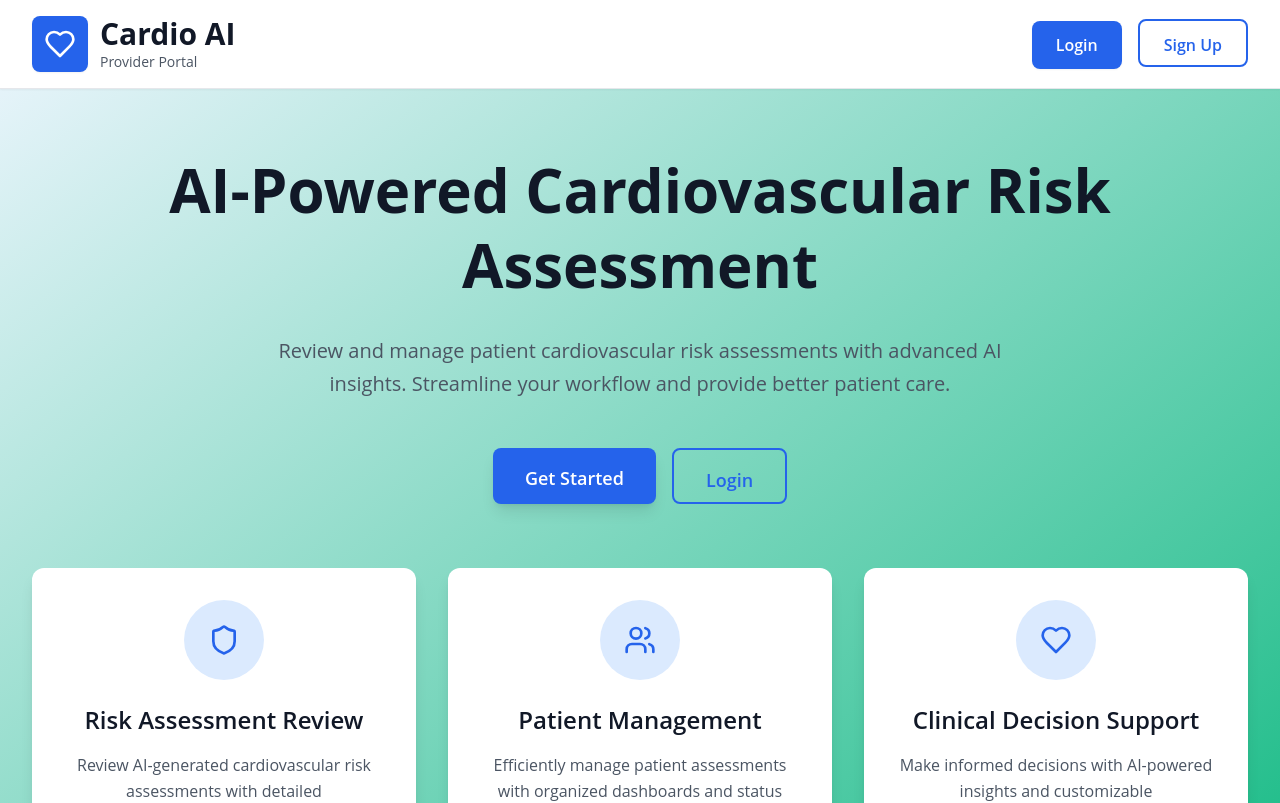
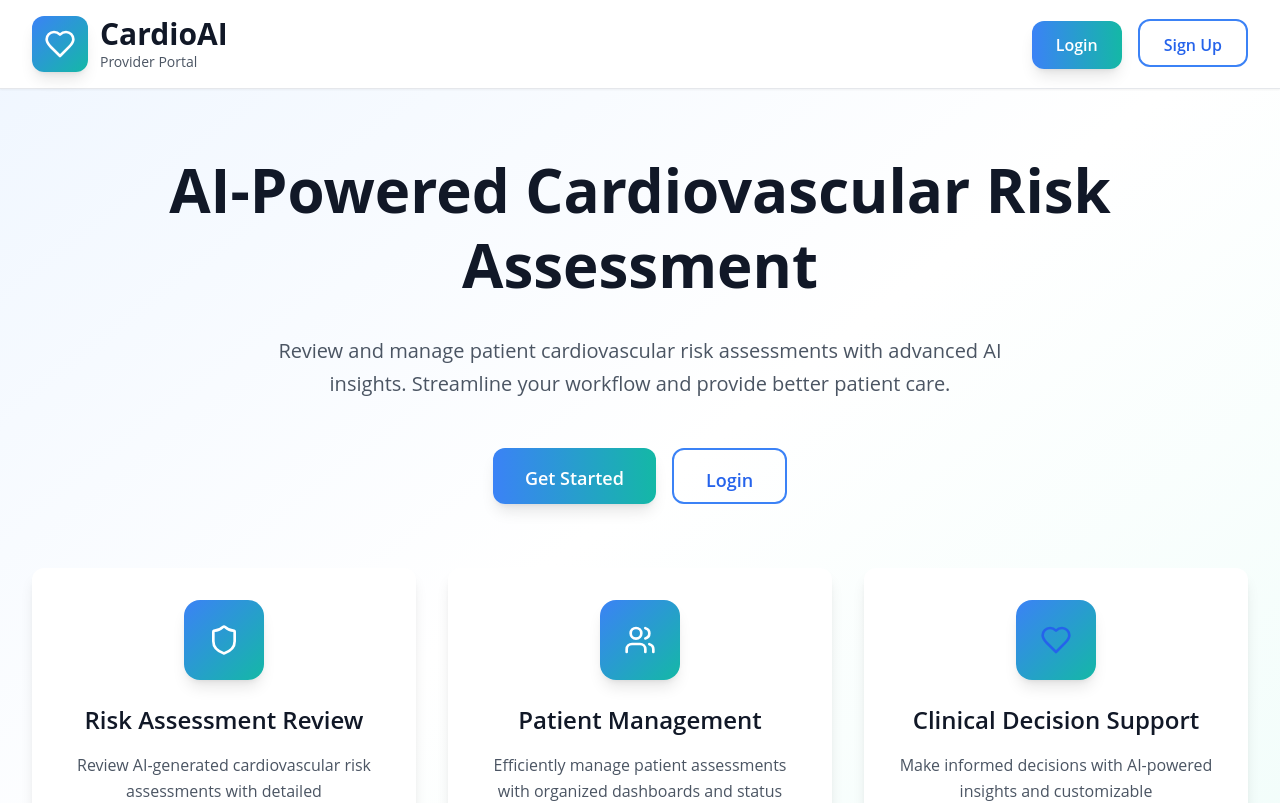
Before and after one commit to skantam/CardioAIProviderPortal, a React (Vite) app: page / in a window 1280 px wide. Shown: the top 803 px of the page. Built offline with nearby package versions, Linux system fonts and the light colour scheme; no server answers.

Commit message:
Update design consistency throughout the portal

```diff
--- a/src/components/LandingPage.tsx
+++ b/src/components/LandingPage.tsx
@@ -10,30 +10,30 @@ export default function LandingPage({ onAuthSuccess }: LandingPageProps) {
   const [showAuthForm, setShowAuthForm] = useState<'login' | 'signup' | null>(null)
 
   return (
-    <div className="min-h-screen bg-gradient-to-br from-blue-50 to-emerald-500 rounded-lg font-sans">
+    <div className="min-h-screen bg-gradient-to-br from-blue-50 via-white to-teal-50 font-sans">
       {/* Header */}
       <header className="bg-white shadow-sm border-b border-gray-200">
         <div className="max-w-7xl mx-auto px-4 sm:px-6 lg:px-8 py-4">
           <div className="flex items-center justify-between">
             <div className="flex items-center space-x-3">
-              <div className="bg-primary p-3 rounded-lg shadow-sm">
+              <div className="bg-gradient-to-br from-blue-500 to-teal-500 p-3 rounded-xl shadow-lg">
                 <Heart className="w-8 h-8 text-white" />
               </div>
               <div>
-                <h1 className="text-3xl font-bold text-gray-900">Cardio AI</h1>
+                <h1 className="text-3xl font-bold text-gray-900">CardioAI</h1>
                 <p className="text-sm text-gray-600 font-medium">Provider Portal</p>
               </div>
             </div>
             <div className="space-x-4">
               <button
                 onClick={() => setShowAuthForm('login')}
-                className="bg-primary text-white px-6 py-3 rounded-lg hover:bg-blue-700 transition-all font-semibold shadow-sm hover:shadow-md h-12"
+                className="bg-gradient-to-r from-blue-500 to-teal-500 text-white px-6 py-3 rounded-xl hover:from-blue-600 hover:to-teal-600 transition-all font-semibold shadow-lg hover:shadow-xl h-12"
               >
                 Login
               </button>
               <button
                 onClick={() => setShowAuthForm('signup')}
-                className="border-2 border-primary text-primary px-6 py-3 rounded-lg hover:bg-blue-50 transition-all font-semibold h-12"
+                className="border-2 border-blue-500 text-blue-600 px-6 py-3 rounded-xl hover:bg-gradient-to-r hover:from-blue-50 hover:to-teal-50 transition-all font-semibold h-12"
               >
                 Sign Up
               </button>
@@ -55,13 +55,13 @@ export default function LandingPage({ onAuthSuccess }: LandingPageProps) {
           <div className="flex justify-center space-x-4">
             <button
               onClick={() => setShowAuthForm('signup')}
-              className="bg-primary text-white px-8 py-4 rounded-lg hover:bg-blue-700 transition-all font-semibold text-lg shadow-lg hover:shadow-xl h-14"
+              className="bg-gradient-to-r from-blue-500 to-teal-500 text-white px-8 py-4 rounded-xl hover:from-blue-600 hover:to-teal-600 transition-all font-semibold text-lg shadow-lg hover:shadow-xl h-14"
             >
               Get Started
             </button>
             <button
               onClick={() => setShowAuthForm('login')}
-              className="border-2 border-primary text-primary px-8 py-4 rounded-lg hover:bg-blue-50 transition-all font-semibold text-lg h-14"
+              className="border-2 border-blue-500 text-blue-600 px-8 py-4 rounded-xl hover:bg-gradient-to-r hover:from-blue-50 hover:to-teal-50 transition-all font-semibold text-lg h-14"
             >
               Login
             </button>
@@ -71,8 +71,8 @@ export default function LandingPage({ onAuthSuccess }: LandingPageProps) {
         {/* Features */}
         <div className="grid md:grid-cols-3 gap-8 mb-16">
           <div className="bg-white p-8 rounded-xl shadow-lg text-center">
-            <div className="bg-blue-100 w-20 h-20 rounded-full flex items-center justify-center mx-auto mb-6">
-              <Shield className="w-8 h-8 text-primary" />
+            <div className="bg-gradient-to-br from-blue-500 to-teal-500 w-20 h-20 rounded-2xl flex items-center justify-center mx-auto mb-6 shadow-lg">
+              <Shield className="w-8 h-8 text-white" />
             </div>
             <h3 className="text-2xl font-semibold text-gray-900 mb-4">
               Risk Assessment Review
@@ -83,8 +83,8 @@ export default function LandingPage({ onAuthSuccess }: LandingPageProps) {
           </div>
 
           <div className="bg-white p-8 rounded-xl shadow-lg text-center">
-            <div className="bg-blue-100 w-20 h-20 rounded-full flex items-center justify-center mx-auto mb-6">
-              <Users className="w-8 h-8 text-primary" />
+            <div className="bg-gradient-to-br from-blue-500 to-teal-500 w-20 h-20 rounded-2xl flex items-center justify-center mx-auto mb-6 shadow-lg">
+              <Users className="w-8 h-8 text-white" />
             </div>
             <h3 className="text-2xl font-semibold text-gray-900 mb-4">
               Patient Management
@@ -95,7 +95,7 @@ export default function LandingPage({ onAuthSuccess }: LandingPageProps) {
           </div>
 
           <div className="bg-white p-8 rounded-xl shadow-lg text-center">
-            <div className="bg-blue-100 w-20 h-20 rounded-full flex items-center justify-center mx-auto mb-6">
+            <div className="bg-gradient-to-br from-blue-500 to-teal-500 w-20 h-20 rounded-2xl flex items-center justify-center mx-auto mb-6 shadow-lg">
               <Heart className="w-8 h-8 text-primary" />
             </div>
             <h3 className="text-2xl font-semibold text-gray-900 mb-4">
--- a/src/components/ReviewAssessment.tsx
+++ b/src/components/ReviewAssessment.tsx
@@ -152,13 +152,13 @@ export default function ReviewAssessment({ assessmentId, onBack }: ReviewAssessm
           <div className="flex items-center space-x-6">
             <button
               onClick={onBack}
-              className="flex items-center space-x-2 px-4 py-3 text-gray-900 hover:text-primary hover:bg-blue-50 transition-all rounded-lg font-medium h-12"
+              className="flex items-center space-x-2 px-4 py-3 text-gray-900 hover:text-blue-600 hover:bg-gradient-to-r hover:from-blue-50 hover:to-teal-50 transition-all rounded-xl font-medium h-12"
             >
               <ArrowLeft className="w-5 h-5" />
               <span>Back to Dashboard</span>
             </button>
             <div className="flex items-center space-x-4">
-              <div className="bg-primary p-3 rounded-lg shadow-sm">
+              <div className="bg-gradient-to-br from-blue-500 to-teal-500 p-3 rounded-xl shadow-lg">
                 <Heart className="w-6 h-6 text-white" />
               </div>
               <div>
@@ -182,7 +182,7 @@ export default function ReviewAssessment({ assessmentId, onBack }: ReviewAssessm
             {/* Assessment Overview */}
             <div className="bg-white rounded-xl shadow-lg border border-gray-200 p-6">
               <div className="flex items-center space-x-3 mb-6">
-                <div className="bg-primary p-2 rounded-lg">
+                <div className="bg-gradient-to-br from-blue-500 to-teal-500 p-2 rounded-xl shadow-sm">
                   <User className="w-5 h-5 text-white" />
                 </div>
                 <div>
@@ -192,7 +192,7 @@ export default function ReviewAssessment({ assessmentId, onBack }: ReviewAssessm
               </div>
 
               <div className="grid grid-cols-2 gap-4 mb-6">
-                <div className="bg-gray-50 rounded-lg p-4">
+                <div className="bg-gradient-to-r from-gray-50 to-blue-50 rounded-xl p-4 border border-gray-100">
                   <div className="flex items-center space-x-2 mb-2">
                     <Calendar className="w-4 h-4 text-gray-600" />
                     <span className="text-sm font-semibold text-gray-600 uppercase tracking-wide">Assessment Date</span>
@@ -205,7 +205,7 @@ export default function ReviewAssessment({ assessmentId, onBack }: ReviewAssessm
                     })}
                   </p>
                 </div>
-                <div className="bg-gray-50 rounded-lg p-4">
+                <div className="bg-gradient-to-r from-gray-50 to-teal-50 rounded-xl p-4 border border-gray-100">
                   <div className="flex items-center space-x-2 mb-2">
                     <Activity className="w-4 h-4 text-gray-600" />
                     <span className="text-sm font-semibold text-gray-600 uppercase tracking-wide">Status</span>
@@ -238,7 +238,7 @@ export default function ReviewAssessment({ assessmentId, onBack }: ReviewAssessm
                   <div key={key} className="bg-gray-50 rounded-md px-3 py-2">
                     <div className="flex items-center justify-between">
                       <span className="font-medium text-gray-800 text-sm">{formatInputLabel(key)}</span>
-                      <span className="text-gray-800 text-sm font-medium bg-white px-2 py-1 rounded border border-gray-200">
+                      <span className="text-gray-800 text-sm font-medium bg-white px-2 py-1 rounded-lg border border-gray-200 shadow-sm">
                         {formatInputValue(value)}
                       </span>
                     </div>
```
Also changed, not shown: src/components/Dashboard.tsx (+14 -14 lines).
